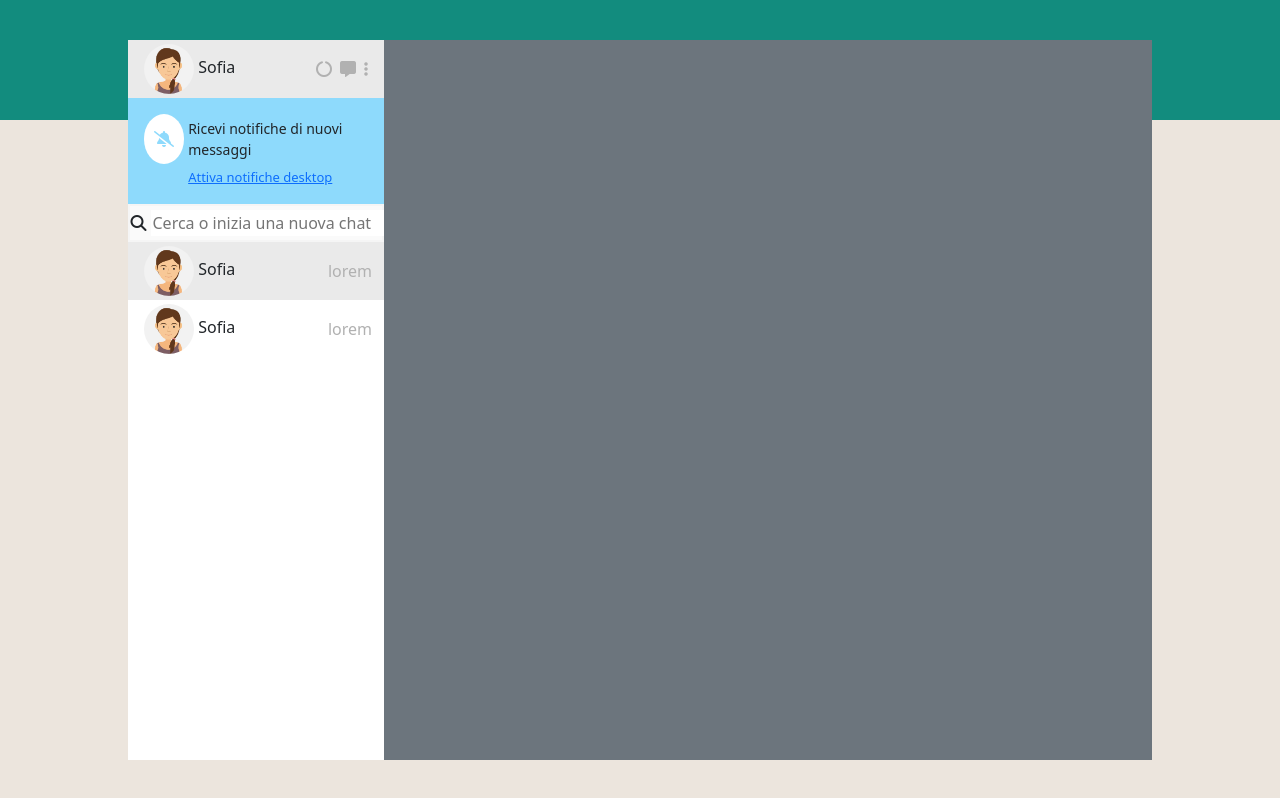
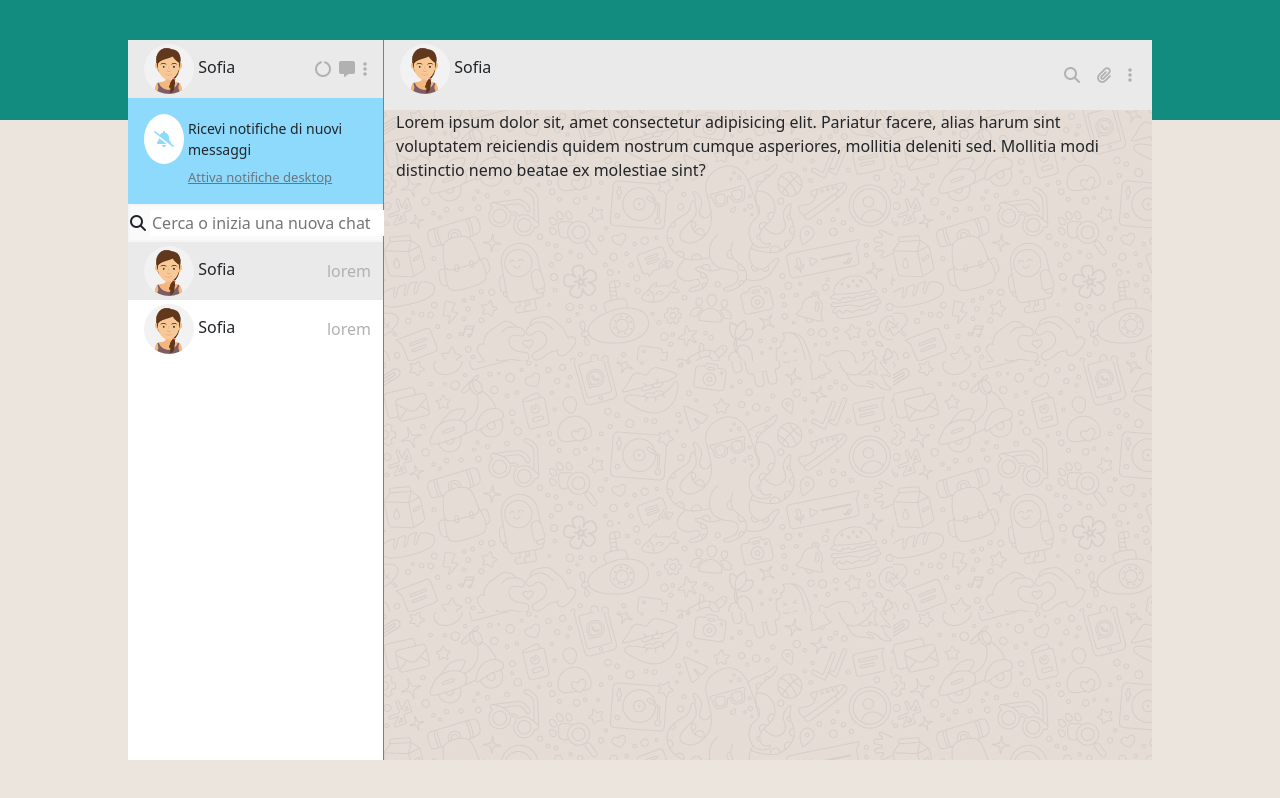
Before and after one commit to AngelicoDaniel/vue-boolzapp, a plain HTML site: page index.html in a window 1280 px wide. Drawn offline with nearby package versions, Linux system fonts and the light colour scheme; files whose address does not match are found by name.

Commit message:
chatbox background

```diff
--- a/assets/css/style.css
+++ b/assets/css/style.css
@@ -17,6 +17,9 @@ body{
 .side-part{
     background-color: white;
     height: 100%;
+    border-right: 1px solid gray;
+    min-width: 25%;
+
 }
 
 /* profilo */
@@ -68,3 +71,13 @@ body{
 .contact-list{
     overflow: auto;
 }
+
+/*chatbox*/
+.top-part{
+    height: 70px;
+}
+.chatbox{
+    background-image: url('/assets/img/mine.jpg');
+    overflow-y: auto;
+    height: calc(100% - 70px);
+}
--- a/index.html
+++ b/index.html
@@ -42,7 +42,7 @@
                 </div>
                 <div>
                     <div class="p-1 noti-text">Ricevi notifiche di nuovi messaggi</div>
-                    <a href="#" class="noti-link p-1">Attiva notifiche desktop</a>
+                    <a href="#" class="noti-link p-1 text-secondary">Attiva notifiche desktop</a>
                 </div>
             </div>
 
@@ -86,9 +86,32 @@
         </div>
 
         <!--main part-->
-        <div class="flex-grow-1 bg-secondary"></div>
+        <div class="flex-grow-1 h-100">
+            <!-- top part -->
+            <div class="d-flex justify-content-between bg-lightgray container top-part">
+                <div>
+                  <div class="img-container m-1">
+                      <img class="w-50 circle" src="assets/img/avatar_io.jpg" alt="avatar_io">
+                      <span>Sofia</span>
+                  </div>
+                </div>
+
+                <div class="text-lightgray d-flex align-items-center">
+                    <i class="m-2 fa-solid fa-magnifying-glass"></i>
+                    <i class="m-2 fa-solid fa-paperclip"></i>
+                    <i class="m-2 fa-solid fa-ellipsis-vertical"></i>
+                </div>
+              </div>
+
+              <!--chatbox-->
+              <div class="container chatbox flex-grow-1">
+               Lorem ipsum dolor sit, amet consectetur adipisicing elit. Pariatur facere, alias harum sint voluptatem reiciendis quidem nostrum cumque asperiores, mollitia deleniti sed. Mollitia modi distinctio nemo beatae ex molestiae sint?
+              </div>
+
+        </div>
+
+
     </div>
-
 
 
 </div>
```
